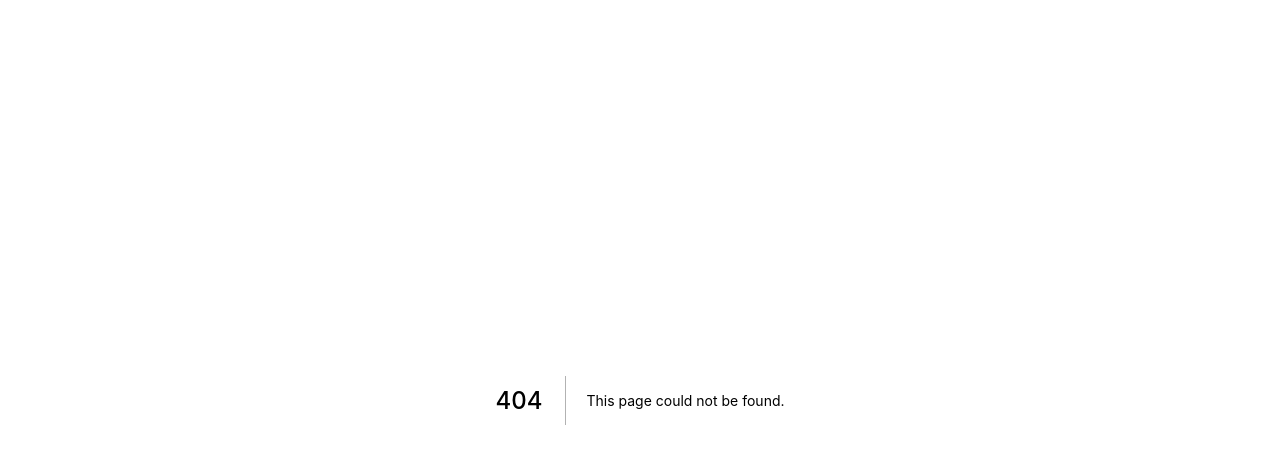
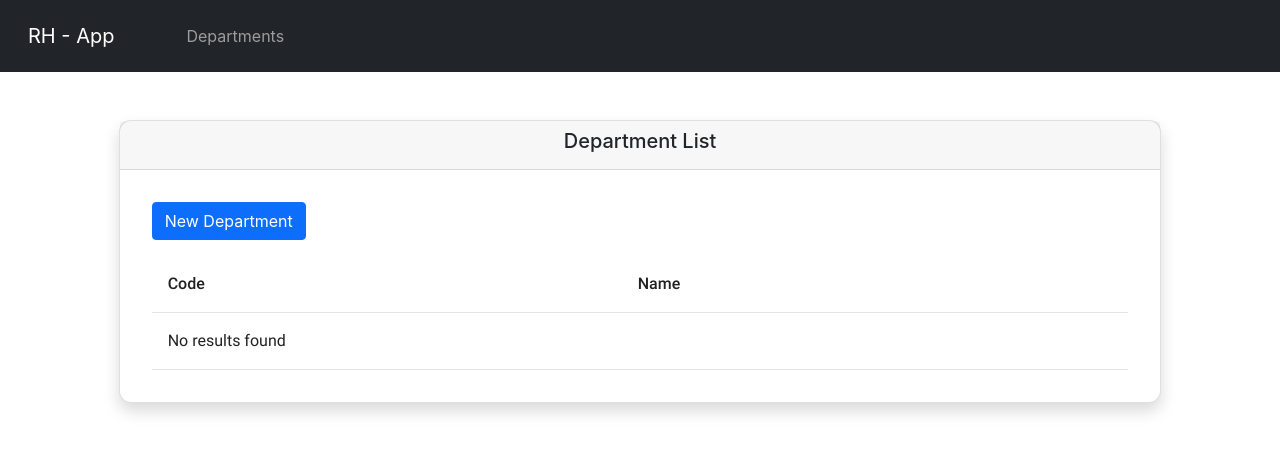
Before and after one commit to thiagobrsouza/rh-app, a Next.js app in the folder frontend/: page /departments in a window 1280 px wide. Before the commit this address had no page. Shown: the top 452 px of the page. Built offline with nearby package versions, Linux system fonts and the light colour scheme.

Commit message:
Department List

```diff
--- a/frontend/src/components/common/ButtonDialog.tsx
+++ b/frontend/src/components/common/ButtonDialog.tsx
@@ -6,7 +6,7 @@ interface ButtonProps {
 
 export const ButtonDialog = ({label, target}: ButtonProps) => {
   return (
-    <button type="button" className='btn btn-primary' data-bs-toggle="modal" data-bs-target={`#${target}`}>
+    <button type="button" className='btn btn-primary mb-3' data-bs-toggle="modal" data-bs-target={`#${target}`}>
       {label}
     </button>
   )
--- /dev/null
+++ b/frontend/src/components/departments/List.tsx
@@ -0,0 +1,23 @@
+import { Column } from 'primereact/column';
+import { DataTable } from 'primereact/datatable';
+import { ButtonDialog } from "../common/ButtonDialog";
+import { Dialog } from "../common/Dialog";
+import { Card } from "../layout/Card";
+import { Layout } from "../layout/Layout";
+
+export const DepartmentList = () => {
+  return (
+    <Layout>
+      <Card title="Department List">
+        <ButtonDialog label="New Department" target="formDepartment"/>
+        <Dialog title="Add or Update a Department" id="formDepartment">
+
+        </Dialog>
+        <DataTable>
+          <Column header="Code" />
+          <Column header="Name" />
+        </DataTable>
+      </Card>
+    </Layout>
+  )
+}
--- /dev/null
+++ b/frontend/src/pages/departments/index.tsx
@@ -0,0 +1,9 @@
+import { DepartmentList } from "../../components/departments/List";
+
+const Departments = () => {
+  return (
+    <DepartmentList />
+  )
+}
+
+export default Departments;
```
